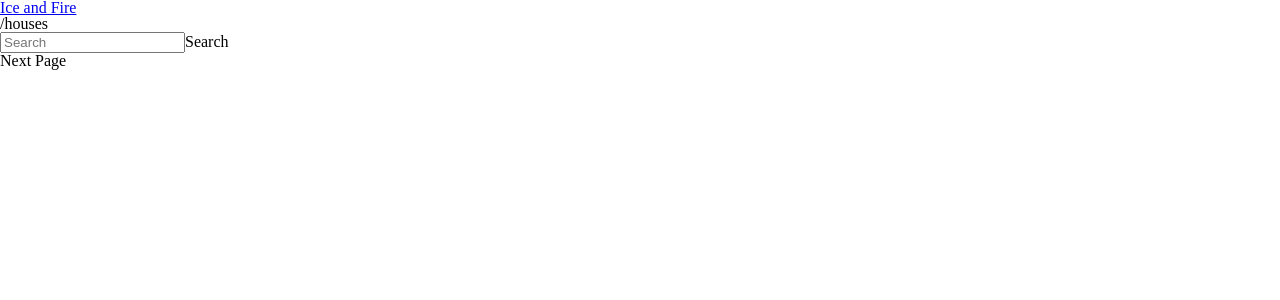
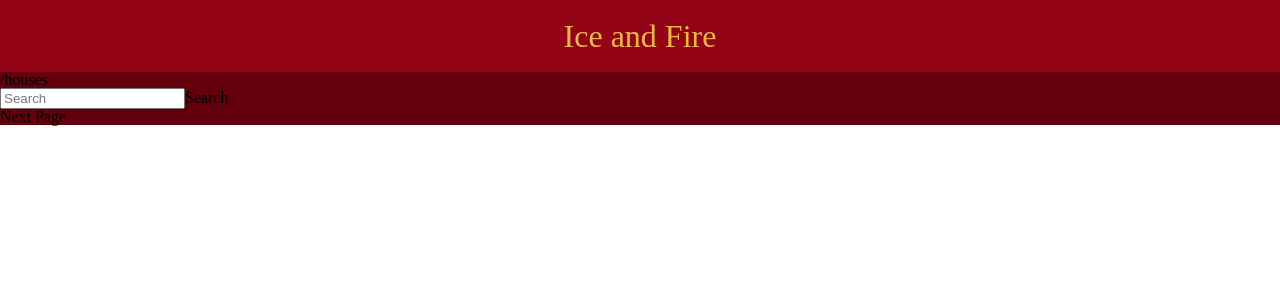
Before and after one commit to edwinmoradian90/ice-and-fire, a React (Create React App) app: page /houses in a window 1280 px wide. Shown: the top 300 px of the page. Built offline with nearby package versions, Linux system fonts and the light colour scheme; no server answers.

Commit message:
added lading spinner and main theme

```diff
--- a/package.json
+++ b/package.json
@@ -11,8 +11,10 @@
     "react-redux": "^7.2.0",
     "react-router-dom": "^5.2.0",
     "react-scripts": "3.4.1",
+    "react-spinners": "^0.8.3",
     "redux": "^4.0.5",
-    "redux-thunk": "^2.3.0"
+    "redux-thunk": "^2.3.0",
+    "styled-components": "^5.1.1"
   },
   "scripts": {
     "start": "react-scripts start",
--- a/src/components/header/Header.jsx
+++ b/src/components/header/Header.jsx
@@ -1,5 +1,5 @@
 import React, { useState, useEffect } from 'react'
-import { Link } from 'react-router-dom'
+import { StyledLink, Title } from '../../utils/styledComponents/main'
 
 function Header(props) {
     const { category } = props
@@ -14,9 +14,9 @@ function Header(props) {
 
     return (
         <div className="header">
-            <Link to='/'>
-                <h1 className="appTitle">{title}</h1>
-            </Link>
+            <StyledLink to='/'>
+                <Title className="appTitle">{title}</Title>
+            </StyledLink>
             {categoryName}
         </div>
     )
--- a/src/components/list/CategoryList.jsx
+++ b/src/components/list/CategoryList.jsx
@@ -1,4 +1,4 @@
-import React from 'react'
+import React, { useState } from 'react'
 import CategoryListItem from './CategoryListItem'
 import { useSelector } from 'react-redux'
 
@@ -6,8 +6,8 @@ function CategoryList(props) {
     const pageSize = useSelector(state => state.categoriesReducer.pageSize)
     const page = useSelector(state => state.categoriesReducer.page)
     const searchData = useSelector(state => state.searchReducer.searchData)
-    console.log(searchData)
-    const { data, category, getId } = props
+    const { data, category, getId, noResults } = props
+    const [filteredData, setFilteredData] = useState([])
 
     const wordMatch = word => {
         let matched = 0
@@ -17,11 +17,14 @@ function CategoryList(props) {
                     matched = matched + 1
                     return false
                 }
+                setFilteredData([...filteredData, word])
             }
         }
         const matchedPercentage = (matched) / (word.length)
+
         return true
     }
+
 
     return (
         <>
@@ -31,7 +34,7 @@ function CategoryList(props) {
                 return (
                     <>
                         {
-                            wordMatch(name) || searchData === '' || category !== '/books'
+                            (wordMatch(name) || searchData === '') && category !== '/books'
                                 ?
                                 (
 
--- a/src/components/list/MainList.jsx
+++ b/src/components/list/MainList.jsx
@@ -1,5 +1,6 @@
 import React from 'react'
 import MainListItem from './MainListItem'
+import { Loader } from '../loading/Loader'
 
 function MainList(props) {
     const { data } = props.data
@@ -11,7 +12,9 @@ function MainList(props) {
                     <li key={i}><MainListItem {...props} item={item} /></li>
                 ))
                 :
-                'Loading...'
+                (
+                    <Loader />
+                )
             }
         </>
     )
--- /dev/null
+++ b/src/components/loading/Loader.jsx
@@ -0,0 +1,24 @@
+import React from 'react'
+import { css } from '@emotion/core'
+import RingLoader from 'react-spinners/ClipLoader'
+import { Text, Title, LoadingContainer, Container } from '../../utils/styledComponents/main'
+import colors from '../../utils/colors'
+
+const { red } = colors
+
+export function Loader(props) {
+    const { loading } = props
+    return (
+        <Container className="loading">
+            <LoadingContainer>
+                <Title>Ice and Fire</Title>
+                <Text className="loadingText">Loading...</Text>
+                <RingLoader
+                    size={60}
+                    color={red}
+                    loading={loading}
+                />
+            </LoadingContainer>
+        </Container>
+    )
+}
--- /dev/null
+++ b/src/utils/colors.js
@@ -0,0 +1,9 @@
+const colors = {
+    yellow: '#eab64d',
+    lightRed: '#a32927',
+    red: '#930416',
+    darkRed: '#64000d',
+    bloodRed: '#370003',
+}
+
+export default colors
--- /dev/null
+++ b/src/utils/styledComponents/category.js
@@ -0,0 +1,15 @@
+import styled from 'styled-components'
+import colors from '../../utils/colors'
+
+const { yellow, red } = colors
+
+export const CategoryItem = styled.ul`
+    padding: 20px;
+    list-style: none;
+    color: ${yellow};
+    background: ${red};
+    font-family: Game of Thrones;
+    &:hover {
+        padding: 50px;
+    }
+`;
--- /dev/null
+++ b/src/utils/styledComponents/main.js
@@ -0,0 +1,44 @@
+import styled from 'styled-components'
+import { Link } from 'react-router-dom'
+import colors from '../../utils/colors'
+
+const { lightRed, red, darkRed, bloodRed, yellow } = colors
+
+export const StyledLink = styled(Link)`
+    text-decoration: none;
+`
+export const Container = styled.div`
+    background: ${darkRed};
+    display: flex;
+    flex-direction: column;
+    justify-content: center;
+    min-height: 100%;
+`
+
+export const LoadingContainer = styled.div`
+    background: ${darkRed};
+    display: flex;
+    justify-content: center;
+    flex-direction: column;
+    margin-top: 50%;
+    padding-bottom: 100px;
+    padding-top: 100px;
+`
+export const Title = styled.h1`
+    display: flex;
+    justify-content: center;
+    font-size: 2em;
+    padding: 20px;
+    text-decoration: none;
+    background: ${red};
+    color: ${yellow};
+    font-family: Game of Thrones;
+`
+export const Text = styled.p`
+    display: flex;
+    justify-content: center;
+    font-size: 1.5em;
+    color: ${yellow};
+    background: ${red};
+    font-family: Game of Thrones;
+`
--- a/src/views/categories/Categories.jsx
+++ b/src/views/categories/Categories.jsx
@@ -14,6 +14,8 @@ import CategoryList from '../../components/list/CategoryList'
 import Search from '../../components/search/Search'
 import axios from 'axios'
 import { url } from '../../config/config'
+import { Container } from '../../utils/styledComponents/main'
+import { Loader } from '../../components/loading/Loader'
 
 function Categories(props) {
     const category = props.match.path
@@ -49,6 +51,14 @@ function Categories(props) {
         })
     }
 
+    const noResults = (filteredData) => {
+        if (!filteredData) {
+            dispatch({
+                type: NEXT_PAGE
+            })
+        }
+    }
+
     useEffect(() => {
         dispatch({
             type: FETCH_CATEGORIES_REQUEST,
@@ -67,6 +77,7 @@ function Categories(props) {
         axios.get(`${url}/${category}?page=${page}&pageSize=${pageSize}`)
             .then(res => {
                 console.log(res)
+                setTimeout(() => {
                     dispatch({
                         type: FETCH_CATEGORIES_SUCCESS,
                         payload: {
@@ -74,6 +85,7 @@ function Categories(props) {
                             currentUrl: category,
                         }
                     })
+                }, 2000)
             })
             .catch(err => {
                 dispatch({
@@ -91,7 +103,7 @@ function Categories(props) {
             {!loading
                 ?
                 (
-                    <div>
+                    <Container>
                         <Header category={category} />
                         <Search />
                         <CategoryList
@@ -99,6 +111,7 @@ function Categories(props) {
                             data={data}
                             category={category}
                             searchData={searchData}
+                            noResults={noResults}
                         />
                         {
                             category === '/characters' || category === '/houses'
@@ -121,11 +134,13 @@ function Categories(props) {
                                 :
                                 null
                         }
-                    </div>
+                    </Container>
                 )
                 :
                 (
-                    <p> loading...</p>
+                    <Loader
+                        loading={loading}
+                    />
                 )
             }
         </>
--- a/src/views/display/Display.jsx
+++ b/src/views/display/Display.jsx
@@ -11,6 +11,7 @@ import Characters from '../../components/list/displayListItems/Characters'
 import Houses from '../../components/list/displayListItems/Houses'
 import axios from 'axios'
 import { url } from '../../config/config'
+import { Loader } from '../../components/loading/Loader'
 
 function Display(props) {
     const dispatch = useDispatch()
@@ -30,6 +31,7 @@ function Display(props) {
         })
         axios.get(apiUrl)
             .then(res => {
+                setTimeout(() => {
                     dispatch({
                         type: FETCH_DISPLAY_SUCCESS,
                         payload: {
@@ -37,6 +39,7 @@ function Display(props) {
                             data: res,
                         }
                     })
+                }, 2000)
             })
             .catch(err => {
                 dispatch({
@@ -76,7 +79,7 @@ function Display(props) {
                     )
                     :
                     (
-                        <p>loading...</p>
+                        <Loader />
                     )
             }
         </>
```
Also changed, not shown: src/components/list/CategoryListItem.jsx (+6 -6 lines), 1 other file (tests, documents, lock files or other folders). Lines whose indentation alone changed are shown as unchanged.
